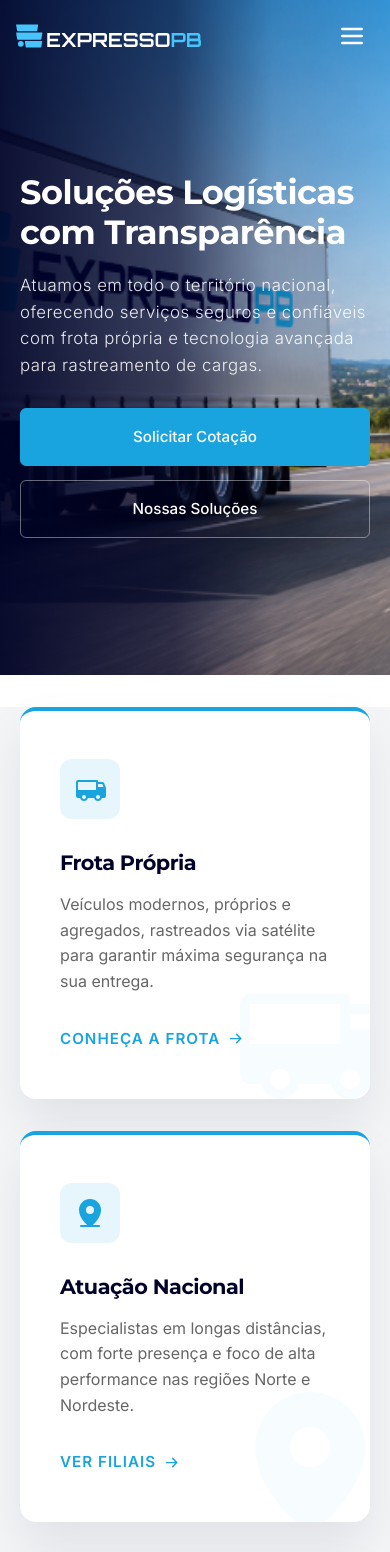
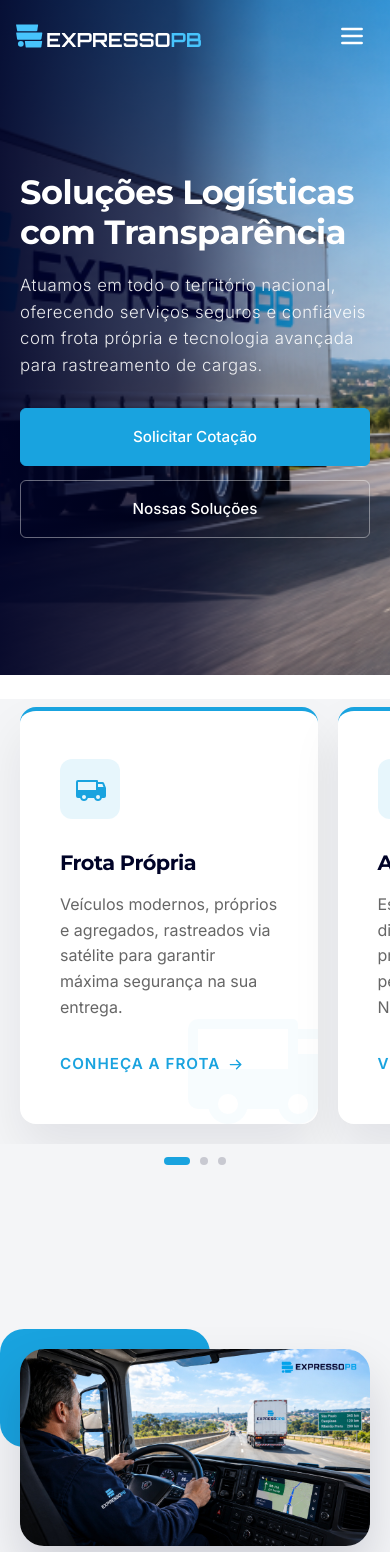
Before and after one commit to webconverte/siteexpressopb, a React (Vite) app: page / in a window 390 px wide. Shown: the top 1552 px of the page. Built offline with nearby package versions, Linux system fonts and the light colour scheme.

Commit message:
feat(mobile): transformar cards de destaque da Home em carrossel nativo com scroll snap e dots interativos

```diff
--- a/src/index.css
+++ b/src/index.css
@@ -435,9 +435,66 @@ textarea.form-control { min-height: 120px; resize: vertical; }
 .feature-card:hover .feature-link {
     gap: 1rem;
 }
+
+/* --- Highlights Carousel Mobile --- */
+.highlights-carousel-wrapper {
+    position: relative;
+    width: 100%;
+}
+.highlights-dots {
+    display: none;
+}
+
 @media (max-width: 992px) {
     .highlights-section {
-        margin-top: 2rem; /* Remove negative margin on mobile so it doesn't break layout */
+        margin-top: 1.5rem;
+        padding: 0 0 3.5rem 0;
+        background: var(--gray-light);
+    }
+    .highlights-carousel-grid {
+        display: flex !important;
+        overflow-x: auto;
+        scroll-snap-type: x mandatory;
+        -webkit-overflow-scrolling: touch;
+        gap: 1.25rem;
+        padding: 0.5rem 1.25rem 1.25rem;
+        margin: 0 -1.25rem;
+        scrollbar-width: none;
+    }
+    .highlights-carousel-grid::-webkit-scrollbar {
+        display: none;
+    }
+    .highlights-carousel-grid .feature-card {
+        flex: 0 0 85%;
+        max-width: 330px;
+        min-width: 270px;
+        scroll-snap-align: center;
+        scroll-snap-stop: always;
+        padding: 2.2rem 1.8rem;
+        border-radius: 20px;
+        box-shadow: 0 10px 25px rgba(0, 3, 39, 0.07);
+    }
+    .highlights-dots {
+        display: flex;
+        justify-content: center;
+        align-items: center;
+        gap: 0.6rem;
+        margin-top: 0.8rem;
+    }
+    .highlights-dot {
+        width: 8px;
+        height: 8px;
+        border-radius: 50%;
+        background: rgba(0, 3, 39, 0.18);
+        border: none;
+        padding: 0;
+        cursor: pointer;
+        transition: all 0.3s cubic-bezier(0.16, 1, 0.3, 1);
+    }
+    .highlights-dot.active {
+        width: 26px;
+        border-radius: 12px;
+        background: var(--primary-blue);
     }
 }
 
--- a/src/pages/Home.jsx
+++ b/src/pages/Home.jsx
@@ -1,4 +1,4 @@
-import React from 'react';
+import React, { useState, useRef } from 'react';
 import { Link } from 'react-router-dom';
 import { ComposableMap, Geographies, Geography, Marker } from "react-simple-maps";
 import brazilTopoJson from "../assets/brazil.json";
@@ -15,6 +15,32 @@ import imgTablet from '../assets/trait_tablet.jpg';
 
 
 const Home = () => {
+    const highlightsRef = useRef(null);
+    const [activeHighlight, setActiveHighlight] = useState(0);
+
+    const handleHighlightScroll = () => {
+        if (!highlightsRef.current) return;
+        const container = highlightsRef.current;
+        const scrollLeft = container.scrollLeft;
+        const card = container.children[0];
+        if (!card) return;
+        const cardWidth = card.offsetWidth;
+        const gap = 20;
+        const index = Math.round(scrollLeft / (cardWidth + gap));
+        setActiveHighlight(Math.min(Math.max(index, 0), 2));
+    };
+
+    const scrollToHighlight = (index) => {
+        if (!highlightsRef.current) return;
+        const container = highlightsRef.current;
+        const card = container.children[index];
+        if (card) {
+            const cardLeft = card.offsetLeft - container.offsetLeft - (container.clientWidth - card.clientWidth) / 2;
+            container.scrollTo({ left: Math.max(0, cardLeft), behavior: 'smooth' });
+            setActiveHighlight(index);
+        }
+    };
+
     return (
         <>
             <section className="hero">
@@ -30,7 +56,12 @@ const Home = () => {
 
             <section className="highlights-section">
                 <div className="container">
-                    <div className="grid-3">
+                    <div className="highlights-carousel-wrapper">
+                        <div
+                            className="grid-3 highlights-carousel-grid"
+                            ref={highlightsRef}
+                            onScroll={handleHighlightScroll}
+                        >
                             <Link to="/servicos" className="feature-card">
                                 <Truck weight="fill" className="watermark-icon" />
                                 <div className="feature-icon">
@@ -60,6 +91,19 @@ const Home = () => {
                                 <p>Tecnologia de ponta embarcada. Telemetria avançada, GPS em tempo real e câmeras de segurança na cabine.</p>
                                 <span className="feature-link">Nossa Tecnologia <ArrowRight weight="bold" /></span>
                             </Link>
+                        </div>
+
+                        <div className="highlights-dots" aria-label="Navegação do carrossel">
+                            {[0, 1, 2].map((idx) => (
+                                <button
+                                    key={idx}
+                                    type="button"
+                                    className={`highlights-dot ${activeHighlight === idx ? 'active' : ''}`}
+                                    onClick={() => scrollToHighlight(idx)}
+                                    aria-label={`Ir para o card ${idx + 1}`}
+                                />
+                            ))}
+                        </div>
                     </div>
                 </div>
             </section>
```
Lines whose indentation alone changed are shown as unchanged.
